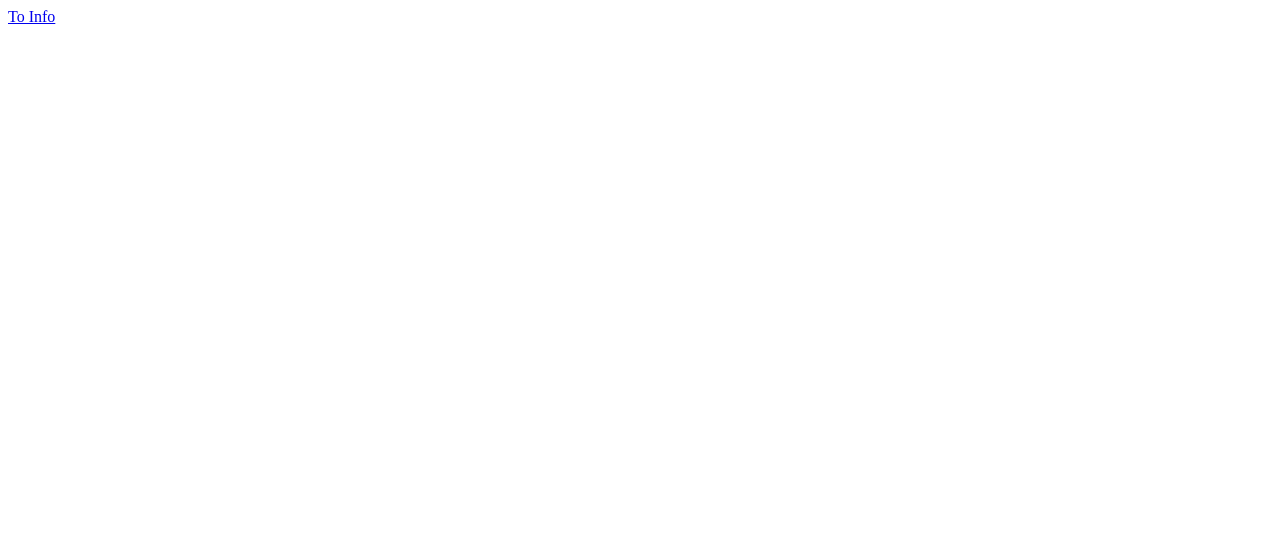
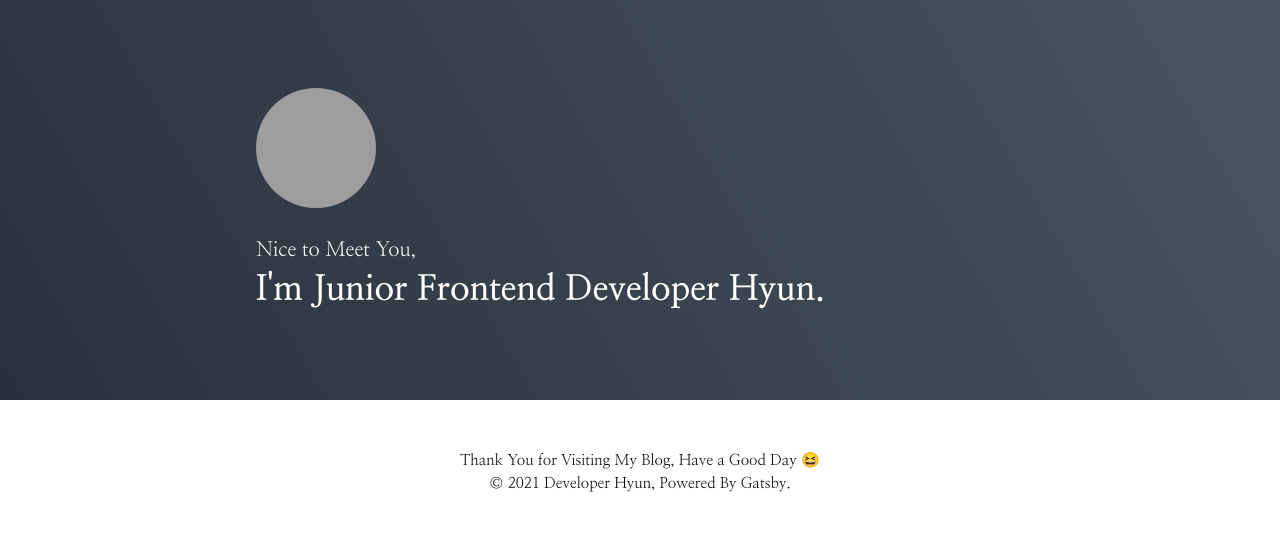
Before and after one commit to cmjeon/inflearn-gasyby-001, a Gatsby site: page / in a window 1280 px wide. Built offline with nearby package versions, Linux system fonts and the light colour scheme; Gatsby itself is replaced by a stand-in of ours; grey boxes are pictures that could not be loaded.

Commit message:
메인 페이지의 기본적인 틀 만들기

```diff
--- /dev/null
+++ b/src/components/Common/Footer.tsx
@@ -0,0 +1,23 @@
+import React, { FunctionComponent } from 'react'
+import styled from '@emotion/styled'
+
+const FooterWrapper = styled.div`
+  display: grid;
+  place-items: center;
+  margin-top: auto;
+  padding: 50px 0;
+  font-size: 15px;
+  text-align: center;
+  line-height: 1.5;
+`
+
+const Footer: FunctionComponent = function () {
+  return (
+    <FooterWrapper>
+      Thank You for Visiting My Blog, Have a Good Day 😆
+      <br />© 2021 Developer Hyun, Powered By Gatsby.
+    </FooterWrapper>
+  )
+}
+
+export default Footer
--- /dev/null
+++ b/src/components/Common/GlobalStyle.tsx
@@ -0,0 +1,31 @@
+import React, { FunctionComponent } from "react"
+import { Global, css } from '@emotion/react'
+
+const defaultStyle = css `
+  @import url('https://fonts.googleapis.com/css2?family=Nanum+Myeongjo:wght@400;700l800&display=swap');
+
+  * {
+    padding: 0;
+    margin: 0;
+    box-sizing: border-box;
+    font-family: 'Nanum Myeongjo', serif;
+  }
+  html,
+  body,
+  #___gatsby {
+    height: 100%;
+  }
+
+  a,
+  a:hover {
+    color: inherit;
+    text-decoration: none;
+    cursor: pointer;
+  }
+`
+
+const GlobalStyle: FunctionComponent = function () {
+  return <Global styles={ defaultStyle } />
+}
+
+export default GlobalStyle
--- /dev/null
+++ b/src/components/Main/Introduction.tsx
@@ -0,0 +1,47 @@
+import React, { FunctionComponent } from 'react'
+import styled from '@emotion/styled'
+import ProfileImage from 'components/Main/ProfileImage'
+
+const Background = styled.div`
+  width: 100%;
+  background-image: linear-gradient(60deg, #29323c 0%, #485563 100%);
+  color: #ffffff;
+`
+
+const Wrapper = styled.div`
+  display: flex;
+  flex-direction: column;
+  justify-content: center;
+  align-items: flex-start;
+  width: 768px;
+  height: 400px;
+  margin: 0 auto;
+`
+
+const SubTitle = styled.div`
+  font-size: 20px;
+  font-weight: 400;
+`
+
+const Title = styled.div`
+  margin-top: 5px;
+  font-size: 35px;
+  font-weight: 700;
+`
+
+const Introduction: FunctionComponent = function () {
+  return (
+    <Background>
+      <Wrapper>
+        <ProfileImage />
+
+        <div>
+          <SubTitle>Nice to Meet You,</SubTitle>
+          <Title>I'm Junior Frontend Developer Hyun.</Title>
+        </div>
+      </Wrapper>
+    </Background>
+  )
+}
+
+export default Introduction
--- /dev/null
+++ b/src/components/Main/ProfileImage.tsx
@@ -0,0 +1,18 @@
+import React, { FunctionComponent } from 'react'
+import styled from '@emotion/styled'
+
+// 자신이 원하는 프로필 이미지 링크로 설정해주세요.
+const PROFILE_IMAGE_LINK = 'https://avatars.githubusercontent.com/u/24629040?s=460&u=0bb3411f25c0e1c5d25d753fc648739367cb7032&v=4'
+
+const ProfileImageWrapper = styled.img`
+  width: 120px;
+  height: 120px;
+  margin-bottom: 30px;
+  border-radius: 50%;
+`
+
+const ProfileImage: FunctionComponent = function () {
+  return <ProfileImageWrapper src={PROFILE_IMAGE_LINK} alt="Profile Image" />
+}
+
+export default ProfileImage
--- a/src/pages/index.tsx
+++ b/src/pages/index.tsx
@@ -1,11 +1,22 @@
 import React, { FunctionComponent } from 'react'
-import { Link } from 'gatsby'
+import styled from '@emotion/styled'
+import GlobalStyle from 'components/Common/GlobalStyle'
+import Introduction from 'components/Main/Introduction'
+import Footer from 'components/Common/Footer'
+
+const Container = styled.div`
+  display: flex;
+  flex-direction: column;
+  height: 100%;
+`
 
 const IndexPage: FunctionComponent = function () {
   return (
-    <div>
-      <Link to="/info/">To Info</Link>
-    </div>
+    <Container>
+      <GlobalStyle />
+      <Introduction />
+      <Footer />
+    </Container>
   )
 }
 
```
